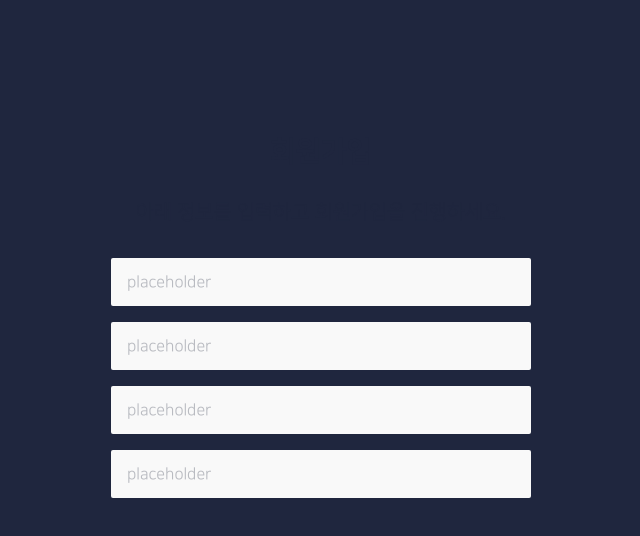
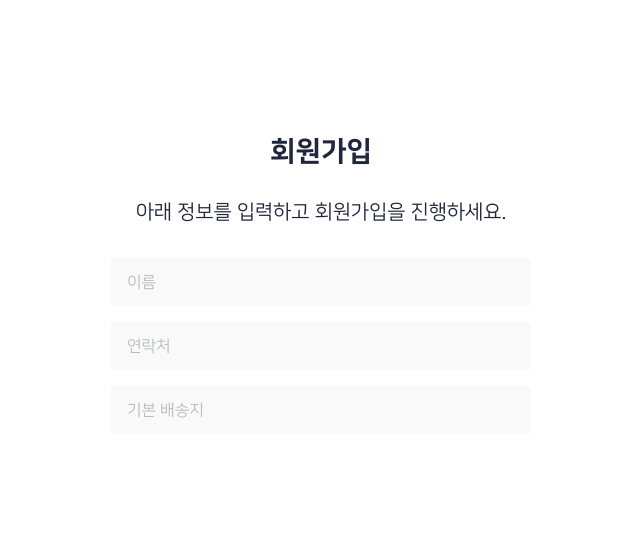
Before and after one commit to danbiicho/cherground-promo, a React app: page /test2 in a window 1280 px wide. Shown: the top 536 px of the page, without its empty margins (319-959 px from the left). Built offline with nearby package versions, Linux system fonts and the light colour scheme.

Commit message:
made placeholder text props

```diff
--- a/src/app/view/components/SignupComp.tsx
+++ b/src/app/view/components/SignupComp.tsx
@@ -1,6 +1,9 @@
 import React from "react";
 import styled from "styled-components";
 import InputBox from "../widgets/InputBox";
+
+//받아야하는 prop의 타입을 정해줄 땐 이렇게 해준다.
+//widget에 둬도 된다.
 
 interface SignupCompProps {
   headerTxt: string;
@@ -18,10 +21,9 @@ const SignupComp: React.FunctionComponent<SignupCompProps> = (props) => {
         <HeadingArea>{headerTxt}</HeadingArea>
         <Desc>{descTxt}</Desc>
         <InputBoxCont>
-          <InputBox />
-          <InputBox />
-          <InputBox />
-          <InputBox />
+          <InputBox placeholderTxt={"이름"} />
+          <InputBox placeholderTxt={"연락처"} />
+          <InputBox placeholderTxt={"기본 배송지"} />
         </InputBoxCont>
       </SignupCompCont>
     </SignupCompWrapper>
--- a/src/app/view/components/signup-view/SignUpView.tsx
+++ b/src/app/view/components/signup-view/SignUpView.tsx
@@ -1,7 +1,9 @@
 import React from "react";
 import { RouteComponentProps } from "react-router-dom";
 import SignUpComp from "app/view/components/SignupComp";
+
 //Router comp 받기 (페이지 맨 첫번째 뷰에는)
+//SignupComp와 View따로 안 합쳐도 된다.
 
 const SignUpView: React.FunctionComponent<RouteComponentProps> = (props) => {
   return (
--- a/src/app/view/style/GlobalStyle.tsx
+++ b/src/app/view/style/GlobalStyle.tsx
@@ -62,7 +62,7 @@ const GlobalStyle = createGlobalStyle`
         font-family: NanumSquare, sans-serif;
         margin: 0px;
         box-sizing: border-box;
-        background: #1f263e;
+        /* background: #1f263e; */
     }
 
     :root {
--- a/src/app/view/widgets/InputBox.tsx
+++ b/src/app/view/widgets/InputBox.tsx
@@ -1,10 +1,18 @@
 import React from "react";
 import styled from "styled-components";
 
-const InputBox: React.FunctionComponent = (props) => {
+interface InputBoxProps {
+  placeholderTxt: string;
+}
+
+const InputBox: React.FunctionComponent<InputBoxProps> = (props) => {
   return (
     <FormTagInput>
-      <InputCont type="text" placeholder={"placeholder"} isValid={true} />
+      <InputCont
+        type="text"
+        placeholder={props.placeholderTxt}
+        isValid={true}
+      />
     </FormTagInput>
   );
 };
```
